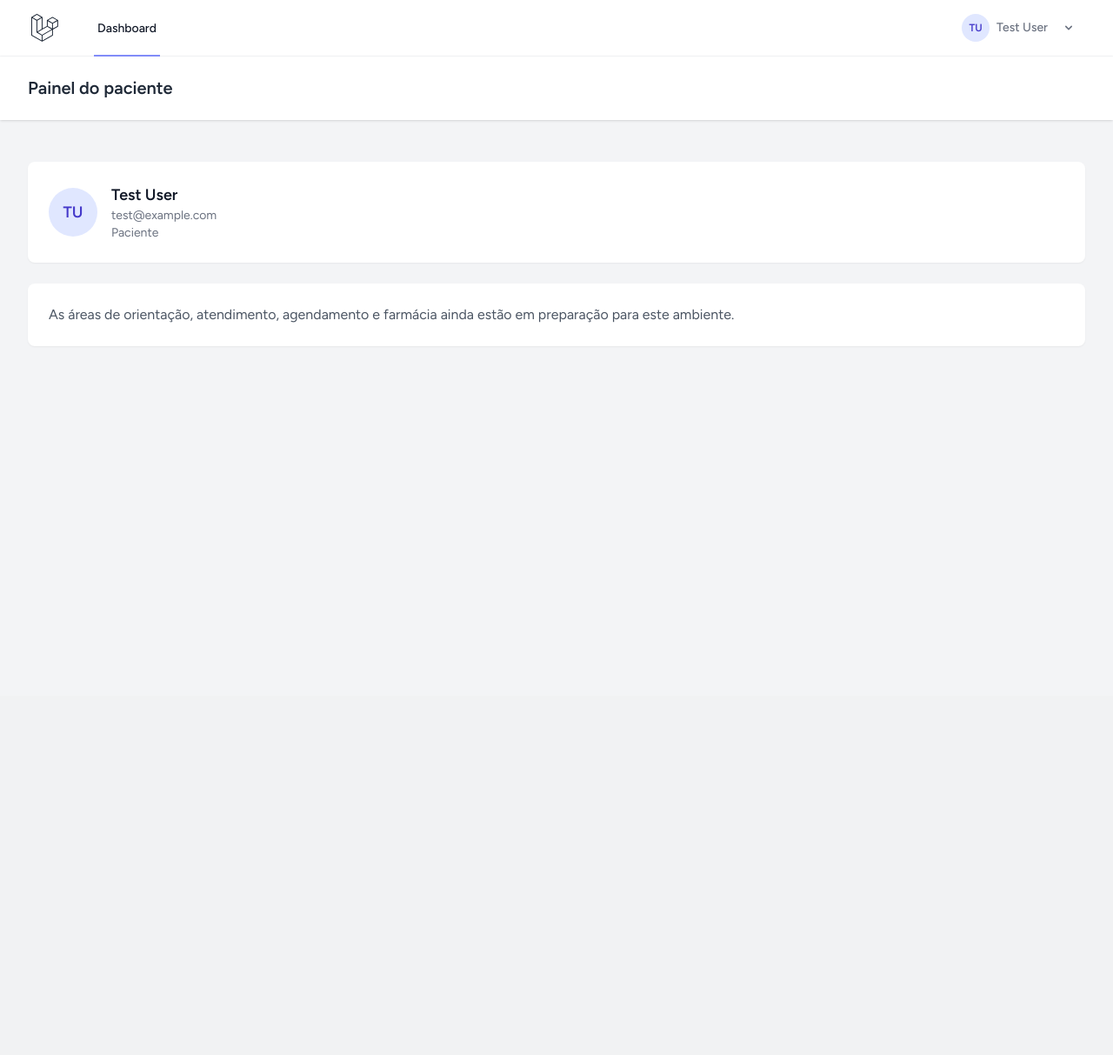
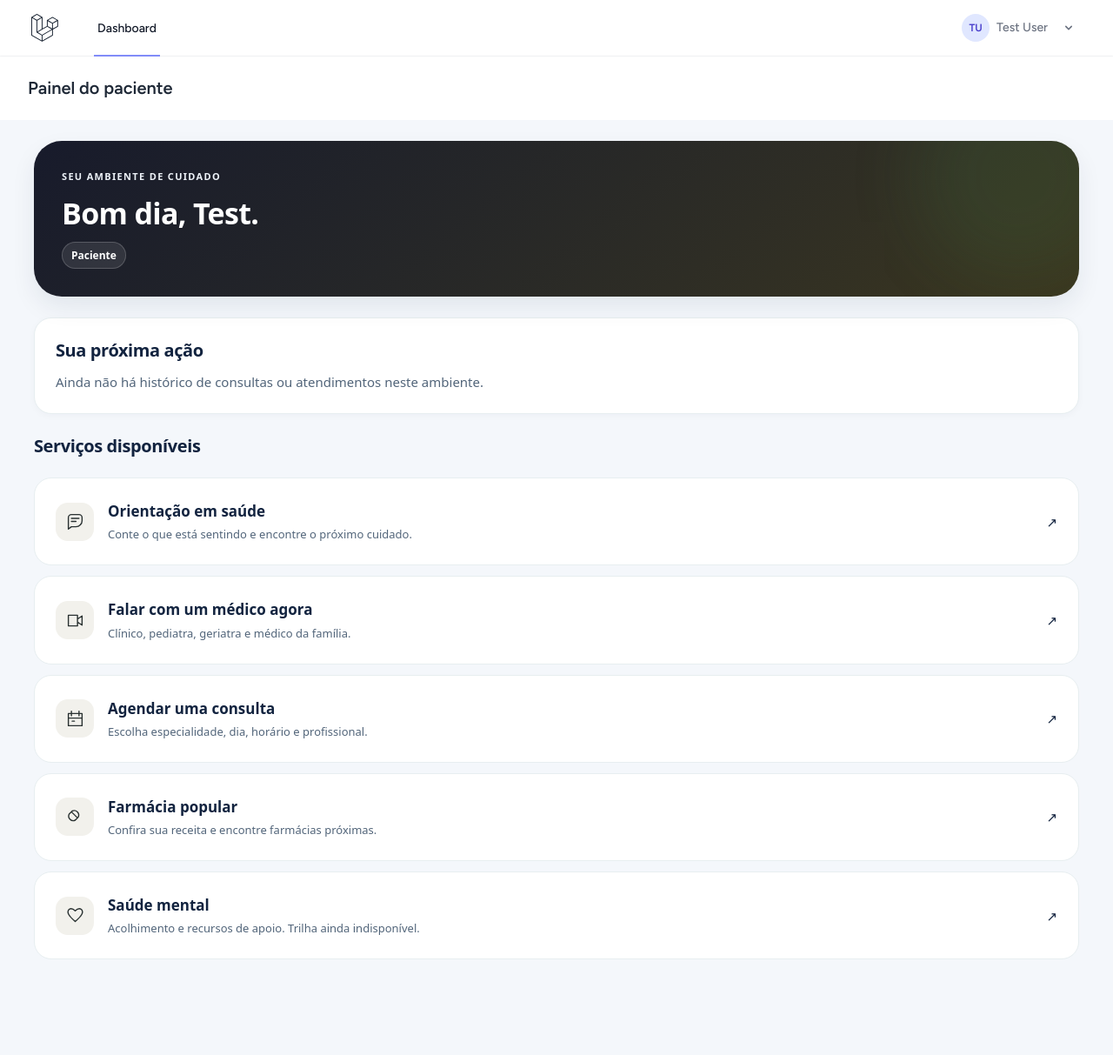
Before and after one commit to rafaeljulio0091/saudemaxi-v3, a Laravel app: page /dashboard in a window 1280 px wide. Shown: the whole page at 87% size. Before the commit the page ends 398 px from the top, so only its background shows below. Run offline with Laravel 12, Linux system fonts and the light colour scheme; a user stored in the database is signed in; data comes from the database, SQL or seed files in the repository; style sheets or scripts are compiled from the project's sources; some libraries are stand-ins or nearby versions.

Commit message:
Aplica o visual do dashboard de demonstracao aos paineis reais pos-login
Reaproveita o sistema de design ja existente da area Healthcare (tokens CSS
de marca, AppCard, ServiceCard, catalogo de modulos/menu do gestor) nos
paineis reais criados anteriormente (Dashboard/Patient.vue e
Dashboard/Manager.vue), no lugar do card cinza generico do Breeze.

Nao foi reaproveitada a pagina de demonstracao em si (Healthcare/Patient/Home
e Healthcare/Manager/Dashboard), pois elas dependem de HealthcareLayout, que
exibe fixo o aviso "Demonstracao - Dados ficticios - Nenhuma operacao real" e
busca metricas simuladas em /demonstracao/dados/*, bloqueado fora de
local/testing. Levar isso para o login real mostraria dados fabricados como
se fossem reais, o que o AGENTS.md do projeto proibe. Em vez disso, o mesmo
sistema visual foi montado com dados reais (nome, e-mail, role e tenant do
usuario autenticado) e estados honestos de "ainda nao disponivel" onde nao
ha dado real por tras.

De quebra, UserAvatar.vue passou a reusar o util initials() ja existente em
resources/js/utils/healthcareFormat.js, em vez de duplicar essa logica.

Co-Authored-By: Claude Sonnet 5 <noreply@anthropic.com>
Claude-Session: https://claude.ai/code/session_01HLy92CHJaGJFJwYmHwQ6r4

```diff
--- a/resources/js/Components/UserAvatar.vue
+++ b/resources/js/Components/UserAvatar.vue
@@ -1,5 +1,6 @@
 <script setup>
 import { computed } from 'vue';
+import { initials as computeInitials } from '@/utils/healthcareFormat';
 
 const props = defineProps({
     name: {
@@ -18,15 +19,7 @@ const sizeClasses = {
     lg: 'h-14 w-14 text-lg',
 };
 
-const initials = computed(() =>
-    props.name
-        .trim()
-        .split(/\s+/)
-        .filter(Boolean)
-        .slice(0, 2)
-        .map((part) => part.charAt(0).toUpperCase())
-        .join(''),
-);
+const initials = computed(() => computeInitials(props.name));
 </script>
 
 <template>
--- a/resources/js/Pages/Dashboard/Manager.vue
+++ b/resources/js/Pages/Dashboard/Manager.vue
@@ -1,6 +1,13 @@
 <script setup>
+import '@/../css/healthcare/tokens.css';
+import '@/../css/healthcare/components.css';
+import '@/../css/healthcare/utilities.css';
 import AuthenticatedLayout from '@/Layouts/AuthenticatedLayout.vue';
-import UserAvatar from '@/Components/UserAvatar.vue';
+import AppCard from '@/Components/Healthcare/AppCard.vue';
+import ServiceCard from '@/Components/Healthcare/ServiceCard.vue';
+import { managerMenu } from '@/constants/healthcareNavigation';
+import { greeting } from '@/utils/healthcareFormat';
+import { brandTokens } from '@/utils/brandColor';
 import { Head, usePage } from '@inertiajs/vue3';
 
 defineProps({
@@ -15,6 +22,9 @@ defineProps({
 });
 
 const page = usePage();
+
+// The panel itself is the current page, so it is not listed as a service link.
+const services = managerMenu.filter((item) => item.path !== '/gestor/painel');
 </script>
 
 <template>
@@ -27,52 +37,47 @@ const page = usePage();
             </h2>
         </template>
 
-        <div class="py-12">
-            <div class="mx-auto max-w-7xl space-y-6 sm:px-6 lg:px-8">
-                <div class="overflow-hidden bg-white shadow-sm sm:rounded-lg">
-                    <div class="flex items-center gap-4 p-6">
-                        <UserAvatar
-                            :name="page.props.auth.user.name"
-                            size="lg"
+        <div class="sm-app" :style="brandTokens(tenant?.brand_color)">
+            <div class="sm-content">
+                <div class="sm-stack">
+                    <section class="sm-hero sm-stack-sm">
+                        <p class="sm-kicker">Gestão do cuidado</p>
+                        <h1>
+                            {{ greeting() }},
+                            {{ page.props.auth.user.name.split(' ')[0] }}.
+                        </h1>
+                        <div class="sm-row">
+                            <span class="sm-badge">{{ roleLabel }}</span>
+                            <span v-if="tenant" class="sm-badge">
+                                {{ tenant.name }}
+                            </span>
+                        </div>
+                    </section>
+
+                    <AppCard v-if="!tenant">
+                        <p class="sm-muted">
+                            Este usuário ainda não está associado a um cliente
+                            (tenant).
+                        </p>
+                    </AppCard>
+
+                    <AppCard>
+                        <h2>Operação</h2>
+                        <p class="sm-muted sm-mt">
+                            Os indicadores de pacientes, consultas e pagamentos
+                            ainda não estão disponíveis neste ambiente.
+                        </p>
+                    </AppCard>
+
+                    <h2>Áreas de gestão</h2>
+                    <div class="sm-stack-sm">
+                        <ServiceCard
+                            v-for="item in services"
+                            :key="item.path"
+                            :title="item.label"
+                            :icon="item.icon"
+                            :href="item.path"
                         />
-                        <div>
-                            <p class="text-lg font-semibold text-gray-900">
-                                {{ page.props.auth.user.name }}
-                            </p>
-                            <p class="text-sm text-gray-500">
-                                {{ page.props.auth.user.email }}
-                            </p>
-                            <p class="text-sm text-gray-500">{{ roleLabel }}</p>
-                        </div>
-                    </div>
-                </div>
-
-                <div
-                    v-if="tenant"
-                    class="overflow-hidden bg-white shadow-sm sm:rounded-lg"
-                >
-                    <div class="p-6">
-                        <p class="text-sm text-gray-500">Cliente atendido</p>
-                        <p class="text-base font-medium text-gray-900">
-                            {{ tenant.name }}
-                        </p>
-                    </div>
-                </div>
-                <div
-                    v-else
-                    class="overflow-hidden bg-white shadow-sm sm:rounded-lg"
-                >
-                    <div class="p-6 text-gray-600">
-                        Este usuário ainda não está associado a um cliente
-                        (tenant).
-                    </div>
-                </div>
-
-                <div class="overflow-hidden bg-white shadow-sm sm:rounded-lg">
-                    <div class="p-6 text-gray-600">
-                        As áreas de pacientes, consultas, planos, identidade
-                        visual e integrações ainda estão em preparação para este
-                        ambiente.
                     </div>
                 </div>
             </div>
--- a/resources/js/Pages/Dashboard/Patient.vue
+++ b/resources/js/Pages/Dashboard/Patient.vue
@@ -1,6 +1,13 @@
 <script setup>
+import '@/../css/healthcare/tokens.css';
+import '@/../css/healthcare/components.css';
+import '@/../css/healthcare/utilities.css';
 import AuthenticatedLayout from '@/Layouts/AuthenticatedLayout.vue';
-import UserAvatar from '@/Components/UserAvatar.vue';
+import AppCard from '@/Components/Healthcare/AppCard.vue';
+import ServiceCard from '@/Components/Healthcare/ServiceCard.vue';
+import { modules } from '@/constants/healthcareNavigation';
+import { greeting } from '@/utils/healthcareFormat';
+import { brandTokens } from '@/utils/brandColor';
 import { Head, usePage } from '@inertiajs/vue3';
 
 defineProps({
@@ -27,42 +34,41 @@ const page = usePage();
             </h2>
         </template>
 
-        <div class="py-12">
-            <div class="mx-auto max-w-7xl space-y-6 sm:px-6 lg:px-8">
-                <div class="overflow-hidden bg-white shadow-sm sm:rounded-lg">
-                    <div class="flex items-center gap-4 p-6">
-                        <UserAvatar
-                            :name="page.props.auth.user.name"
-                            size="lg"
+        <div class="sm-app" :style="brandTokens(tenant?.brand_color)">
+            <div class="sm-content">
+                <div class="sm-stack">
+                    <section class="sm-hero sm-stack-sm">
+                        <p class="sm-kicker">Seu ambiente de cuidado</p>
+                        <h1>
+                            {{ greeting() }},
+                            {{ page.props.auth.user.name.split(' ')[0] }}.
+                        </h1>
+                        <div class="sm-row">
+                            <span class="sm-badge">{{ roleLabel }}</span>
+                            <span v-if="tenant" class="sm-badge">
+                                {{ tenant.name }}
+                            </span>
+                        </div>
+                    </section>
+
+                    <AppCard>
+                        <h2>Sua próxima ação</h2>
+                        <p class="sm-muted sm-mt">
+                            Ainda não há histórico de consultas ou atendimentos
+                            neste ambiente.
+                        </p>
+                    </AppCard>
+
+                    <h2>Serviços disponíveis</h2>
+                    <div class="sm-stack-sm">
+                        <ServiceCard
+                            v-for="module in modules"
+                            :key="module.key"
+                            :title="module.label"
+                            :description="module.description"
+                            :icon="module.icon"
+                            :href="'/' + module.key"
                         />
-                        <div>
-                            <p class="text-lg font-semibold text-gray-900">
-                                {{ page.props.auth.user.name }}
-                            </p>
-                            <p class="text-sm text-gray-500">
-                                {{ page.props.auth.user.email }}
-                            </p>
-                            <p class="text-sm text-gray-500">{{ roleLabel }}</p>
-                        </div>
-                    </div>
-                </div>
-
-                <div
-                    v-if="tenant"
-                    class="overflow-hidden bg-white shadow-sm sm:rounded-lg"
-                >
-                    <div class="p-6">
-                        <p class="text-sm text-gray-500">Unidade / cliente</p>
-                        <p class="text-base font-medium text-gray-900">
-                            {{ tenant.name }}
-                        </p>
-                    </div>
-                </div>
-
-                <div class="overflow-hidden bg-white shadow-sm sm:rounded-lg">
-                    <div class="p-6 text-gray-600">
-                        As áreas de orientação, atendimento, agendamento e
-                        farmácia ainda estão em preparação para este ambiente.
                     </div>
                 </div>
             </div>
```
